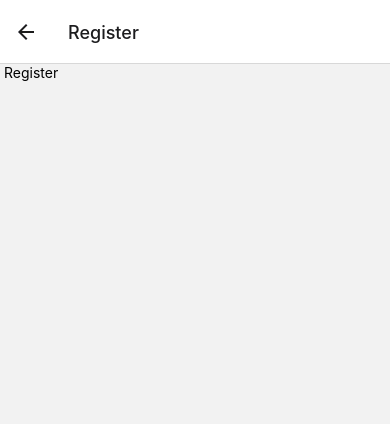
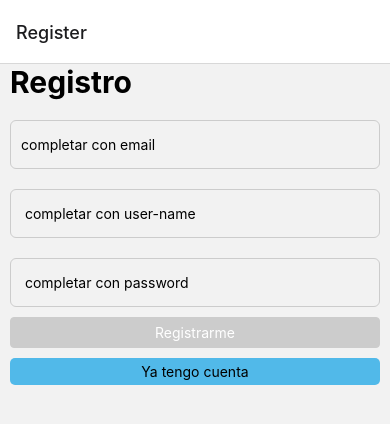
Before and after one commit to maydolensky/Progra3RN, a React Native app: screen /Register in a window 390 px wide. Shown: the top 424 px of the page. Built offline with nearby package versions, Linux system fonts and the light colour scheme.

Commit message:
config de firebase y Register wip, faltan estilos

```diff
--- a/App.js
+++ b/App.js
@@ -12,8 +12,9 @@ export default function App() {
   return (
     <NavigationContainer>
       <Stack.Navigator>
+      <Stack.Screen name="Register" component={Register} screenOptions={{tabBarShowLabel:false}} />
+
       <Stack.Screen name= "HomeMenu" component= {HomeMenu} screenOptions ={{tabBarShowLabel:false}}/>
-      <Stack.Screen name="Register" component={Register} screenOptions={{tabBarShowLabel:false}} />
 
       <Stack.Screen name="Login" component={Login} screenOptions={{tabBarShowLabel:false}}    />
       </Stack.Navigator>
--- a/package.json
+++ b/package.json
@@ -15,6 +15,7 @@
     "@react-navigation/native-stack": "^6.11.0",
     "expo": "~51.0.28",
     "expo-status-bar": "~1.12.1",
+    "firebase": "^8.10.1",
     "react": "18.2.0",
     "react-dom": "18.2.0",
     "react-native": "0.74.5",
--- a/src/Screens/Register.js
+++ b/src/Screens/Register.js
@@ -1,15 +1,155 @@
-import React, { Component } from 'react'
+import React, { Component } from "react";
 import { Text, View } from "react-native";
+import { StyleSheet, TextInput, TouchableOpacity } from "react-native";
+import { auth, db } from "../firebase/config";
+class Register extends Component {
+  constructor() {
+    super();
+    this.state = {
+      email: "",
+      userName: "",
+      password: "",
+      registered: false,
+      errorMSG: "",
+    };
+  }
+
+  handleSubmit(email, pass, userName) {
+    if (email === '' || pass === '' || userName === ""){
+      this.setState({errorMSG: 'todos lo campos son obligatorios'})
+      return(this.state.errorMSG)
+
+    }else{
+      auth
+      .createUserWithEmailAndPassword(email, pass)
+      .then((response) => {
+        if (response) {
+          db.collection("users")
+            .add({
+              email: email,
+              userName: userName,
+              createdAt: Date.now(),
+            })
+            .then(() => {
+              this.setState({ registered: true, errorMSG: "" });
+
+              this.props.navigation.navigate("Login");
+            })
+            .catch((e) => console.log(error.message));
+        }
+      })
+      .catch((error) => this.setState({ errorMSG: error.message }));
+
+    }
 
 
-class Register extends Component {
+  }
   render() {
+    const camposCompletos =
+      this.state.email !== "" &&
+      this.state.userName !== "" &&
+      this.state.password !== "";
+
     return (
-     <View>
-        <Text> Register </Text>
-     </View>
-    )
+      <View style={styles.container}>
+        <Text style={styles.heading}>Registro</Text>
+
+        <TextInput
+          style={styles.field}
+          keyboardType="email-address"
+          placeholder="completar con email"
+          onChangeText={(text) => this.setState({ email: text })}
+          value={this.state.email}
+        />
+        <TextInput
+          style={styles.field}
+          keyboardType="default"
+          placeholder=" completar con user-name"
+          onChangeText={(text) => this.setState({ userName: text })}
+          value={this.state.userName}
+        />
+        <TextInput
+          style={styles.field}
+          keyboardType="default"
+          placeholder=" completar con password"
+          secureTextEntry={true}
+          onChangeText={(text) => this.setState({ password: text })}
+          value={this.state.password}
+        />
+
+        <TouchableOpacity
+          style={[styles.boton, !camposCompletos && styles.botonInactivo]}
+          onPress={() =>
+            this.handleSubmit(
+              this.state.email,
+              this.state.password,
+              this.state.userName
+            )
+          }
+        >
+          {" "}
+          <Text style={styles.colorBoton}> Registrarme </Text>
+        </TouchableOpacity>
+
+
+
+        {this.state.errorMSG && <Text>{this.state.errorMSG}</Text>}
+        <TouchableOpacity
+          onPress={() => this.props.navigation.navigate("Login")}
+          style={styles.button}
+        >
+          <Text>Ya tengo cuenta</Text>
+        </TouchableOpacity>
+      </View>
+    );
   }
 }
 
-export default Register
+export default Register;
+
+const styles = StyleSheet.create({
+  container: {
+    paddingHorizontal: 10,
+    marginBottom: 20,
+  },
+  field: {
+    Altura: 20,
+    paddingVertical: 15,
+    paddingHorizontal: 10,
+    borderWidth: 1,
+    borderColor: "#ccc",
+    borderStyle: "solid",
+    borderRadius: 6,
+    marginVertical: 10,
+  },
+  boton: {
+    backgroundColor: "#28a745",
+    paddingHorizontal: 10,
+    paddingVertical: 6,
+    alignItems: "center",
+    borderRadius: 4,
+    borderWidth: 1,
+    borderStyle: "solid",
+    borderColor: "#28a745",
+  },
+  botonInactivo: {
+    backgroundColor: "#ccc",
+    borderColor: "#ccc",
+  },
+  colorBoton: {
+    color: "#fff",
+  },
+  heading: {
+    fontSize: 30,
+    fontWeight: 700,
+    marginBottom: 10,
+  },
+  button: {
+    backgroundColor: "#51b9e9",
+    borderRadius: 5,
+    padding: 5,
+    width: "100%",
+    alignItems: "center",
+    marginTop: 10,
+  },
+});
--- /dev/null
+++ b/src/firebase/config.js
@@ -0,0 +1,17 @@
+import app from 'firebase/app';
+import firebase from 'firebase';
+
+const firebaseConfig = {
+    apiKey: "AIzaSyCxB05UcvyV3yZHMVixO3DBx8RF7FqMUwI",
+    authDomain: "vintagefashion-fc27e.firebaseapp.com",
+    projectId: "vintagefashion-fc27e",
+    storageBucket: "vintagefashion-fc27e.firebasestorage.app",
+    messagingSenderId: "115497568319",
+    appId: "1:115497568319:web:dfcfe809048178cbd4508a"
+  };
+
+app.initializeApp(firebaseConfig);
+
+export const auth = firebase.auth();
+export const storage = app.storage();
+export const db = app.firestore();
```
Also changed, not shown: 1 other file (tests, documents, lock files or other folders).
